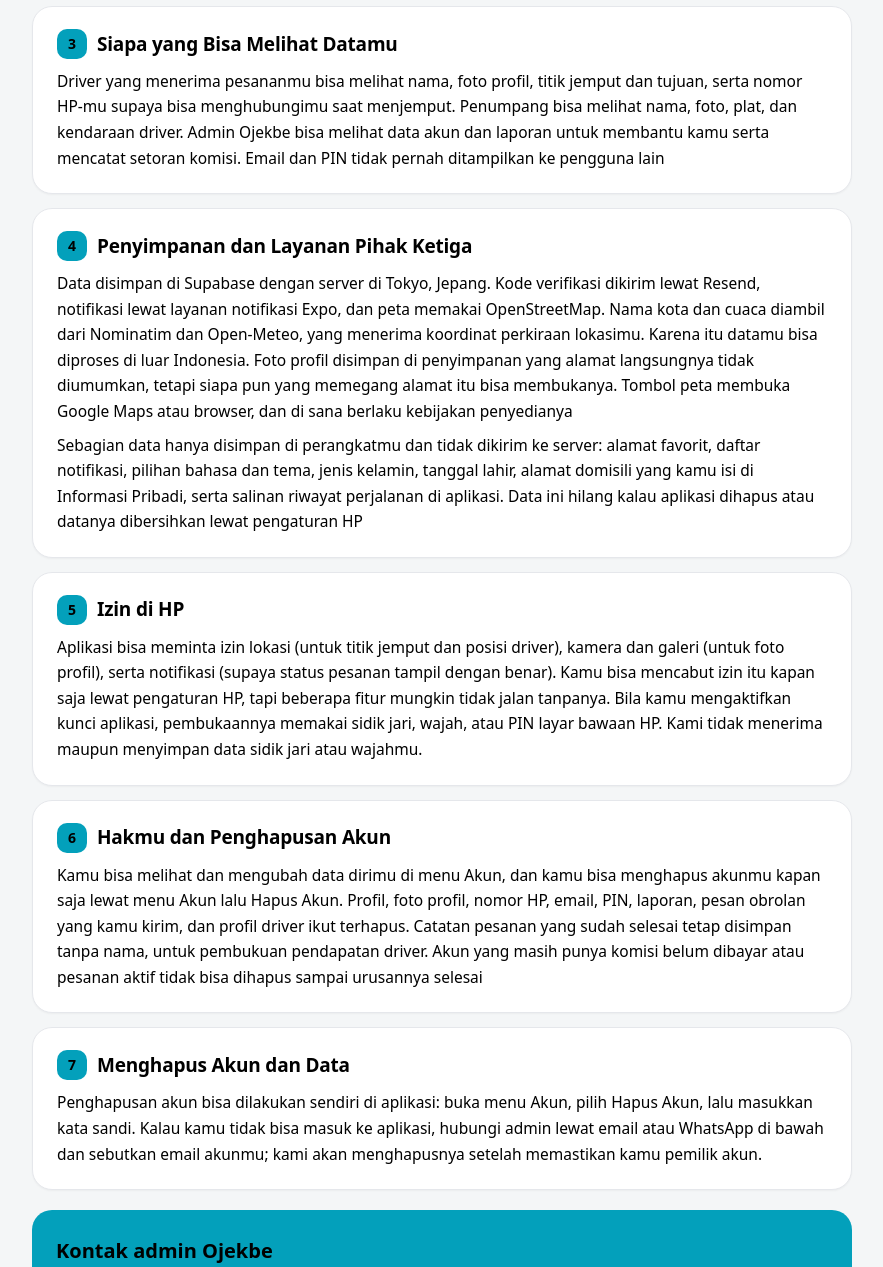
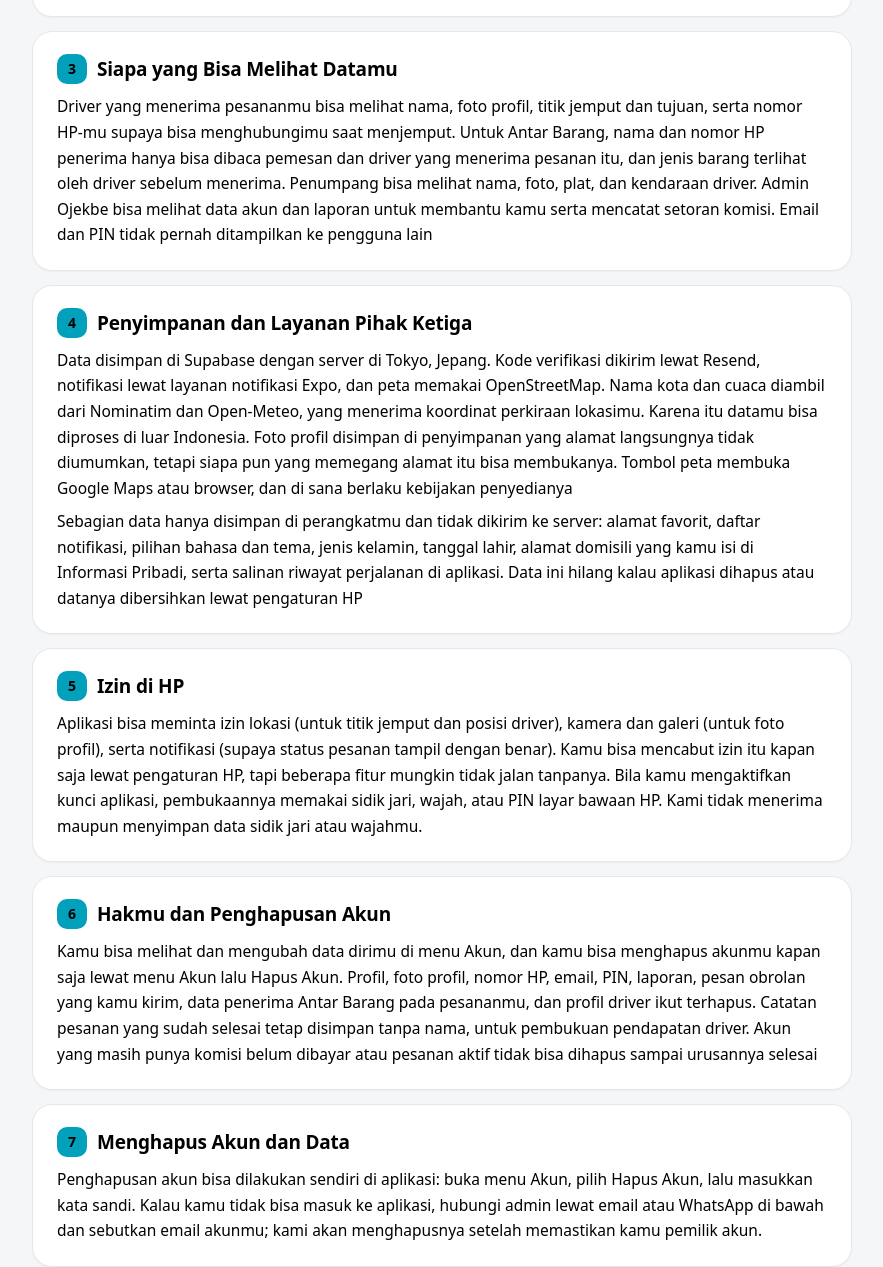
Before and after one commit to adityasub14/ojekbe-privasi, a plain HTML site: page index.html in a window 1280 px wide. Shown: the part 1006-2273 px from the top of the page, without its empty margins (198-1081 px from the left). Drawn offline with Linux system fonts and the light colour scheme.

Commit message:
Add files via upload

```diff
--- a/index.html
+++ b/index.html
@@ -50,7 +50,7 @@ a{color:#000}
 <nav class="chip"><a href="#s1">Data yang Kami Simpan</a><a href="#s2">Untuk Apa Data Dipakai</a><a href="#s3">Siapa yang Bisa Melihat Datamu</a><a href="#s4">Penyimpanan dan Layanan Pihak Ketiga</a><a href="#s5">Izin di HP</a><a href="#s6">Hakmu dan Penghapusan Akun</a><a href="#s7">Menghapus Akun dan Data</a></nav>
 <section class="kartu" id="s1">
 <h2><span class="no">1</span>Data yang Kami Simpan</h2>
-<p>Saat mendaftar kami meminta nama, nomor HP, dan email. PIN yang kamu buat disimpan dalam bentuk acak yang tidak bisa dibaca balik. Foto profil yang kamu unggah disimpan di server kami. Untuk penumpang, kami menyimpan titik jemput dan tujuan, jarak, tarif, cara bayar, status pesanan, pesan obrolan dengan driver, serta rating dan ulasan. Untuk driver, kami menyimpan nama, plat, kendaraan, status aktif, posisi GPS selama berstatus Online, order yang diambil, dan catatan komisi. Kalau kamu mendaftar jadi mitra driver, kami menyimpan data pendaftaranmu: nama, nomor HP, alamat, merek dan tahun motor, plat, status SIM C dan pajak kendaraan, serta pengalamanmu, yang hanya dilihat admin untuk menilai pendaftaran. Kami juga menyimpan token notifikasi perangkat, laporan yang kamu kirim ke admin, dan catatan pembatalan pesanan. Untuk keamanan akunmu, kami menyimpan riwayat masuk berupa nama perangkat (misalnya Chrome di Windows), jenis perangkat, dan waktu masuk, serta kunci autentikator bila kamu mengaktifkan kode autentikator. Kami tidak menyimpan data kartu atau rekening bank</p>
+<p>Saat mendaftar kami meminta nama, nomor HP, dan email. PIN yang kamu buat disimpan dalam bentuk acak yang tidak bisa dibaca balik. Foto profil yang kamu unggah disimpan di server kami. Untuk penumpang, kami menyimpan titik jemput dan tujuan, jarak, tarif, cara bayar, status pesanan, pesan obrolan dengan driver, serta rating dan ulasan. Untuk driver, kami menyimpan nama, plat, kendaraan, status aktif, posisi GPS selama berstatus Online, order yang diambil, dan catatan komisi. Kalau kamu mendaftar jadi mitra driver, kami menyimpan data pendaftaranmu: nama, nomor HP, alamat, merek dan tahun motor, plat, status SIM C dan pajak kendaraan, serta pengalamanmu, yang hanya dilihat admin untuk menilai pendaftaran. Untuk pesanan Antar Barang, kami juga menyimpan jenis barang, catatan, nama dan nomor HP penerima, serta waktu pengirim menyetujui syarat Antar Barang. Kami juga menyimpan token notifikasi perangkat, laporan yang kamu kirim ke admin, dan catatan pembatalan pesanan. Untuk keamanan akunmu, kami menyimpan riwayat masuk berupa nama perangkat (misalnya Chrome di Windows), jenis perangkat, dan waktu masuk, serta kunci autentikator bila kamu mengaktifkan kode autentikator. Kami tidak menyimpan data kartu atau rekening bank</p>
 </section>
 <section class="kartu" id="s2">
 <h2><span class="no">2</span>Untuk Apa Data Dipakai</h2>
@@ -58,7 +58,7 @@ a{color:#000}
 </section>
 <section class="kartu" id="s3">
 <h2><span class="no">3</span>Siapa yang Bisa Melihat Datamu</h2>
-<p>Driver yang menerima pesananmu bisa melihat nama, foto profil, titik jemput dan tujuan, serta nomor HP-mu supaya bisa menghubungimu saat menjemput. Penumpang bisa melihat nama, foto, plat, dan kendaraan driver. Admin Ojekbe bisa melihat data akun dan laporan untuk membantu kamu serta mencatat setoran komisi. Email dan PIN tidak pernah ditampilkan ke pengguna lain</p>
+<p>Driver yang menerima pesananmu bisa melihat nama, foto profil, titik jemput dan tujuan, serta nomor HP-mu supaya bisa menghubungimu saat menjemput. Untuk Antar Barang, nama dan nomor HP penerima hanya bisa dibaca pemesan dan driver yang menerima pesanan itu, dan jenis barang terlihat oleh driver sebelum menerima. Penumpang bisa melihat nama, foto, plat, dan kendaraan driver. Admin Ojekbe bisa melihat data akun dan laporan untuk membantu kamu serta mencatat setoran komisi. Email dan PIN tidak pernah ditampilkan ke pengguna lain</p>
 </section>
 <section class="kartu" id="s4">
 <h2><span class="no">4</span>Penyimpanan dan Layanan Pihak Ketiga</h2>
@@ -71,7 +71,7 @@ a{color:#000}
 </section>
 <section class="kartu" id="s6">
 <h2><span class="no">6</span>Hakmu dan Penghapusan Akun</h2>
-<p>Kamu bisa melihat dan mengubah data dirimu di menu Akun, dan kamu bisa menghapus akunmu kapan saja lewat menu Akun lalu Hapus Akun. Profil, foto profil, nomor HP, email, PIN, laporan, pesan obrolan yang kamu kirim, dan profil driver ikut terhapus. Catatan pesanan yang sudah selesai tetap disimpan tanpa nama, untuk pembukuan pendapatan driver. Akun yang masih punya komisi belum dibayar atau pesanan aktif tidak bisa dihapus sampai urusannya selesai</p>
+<p>Kamu bisa melihat dan mengubah data dirimu di menu Akun, dan kamu bisa menghapus akunmu kapan saja lewat menu Akun lalu Hapus Akun. Profil, foto profil, nomor HP, email, PIN, laporan, pesan obrolan yang kamu kirim, data penerima Antar Barang pada pesananmu, dan profil driver ikut terhapus. Catatan pesanan yang sudah selesai tetap disimpan tanpa nama, untuk pembukuan pendapatan driver. Akun yang masih punya komisi belum dibayar atau pesanan aktif tidak bisa dihapus sampai urusannya selesai</p>
 </section>
 <section class="kartu" id="s7">
 <h2><span class="no">7</span>Menghapus Akun dan Data</h2>
```
